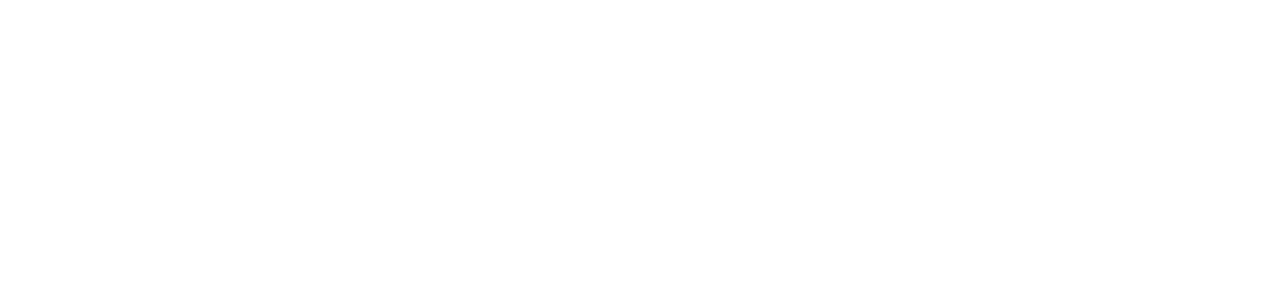
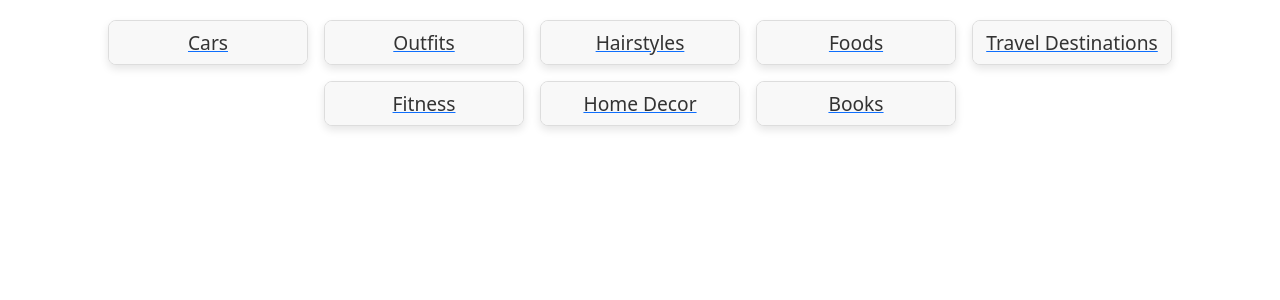
Before and after one commit to jessetfb/CORE-11-FRONTEND, a React (Vite) app in the folder vite-project/: page /create-hashtags in a window 1280 px wide. Before the commit this address had no page. Shown: the top 300 px of the page. Built offline with nearby package versions, Linux system fonts and the light colour scheme; sample sign-in values are in the browser's storage.

Commit message:
hashtags final touches

```diff
--- a/vite-project/package.json
+++ b/vite-project/package.json
@@ -18,7 +18,7 @@
     "react": "^18.3.1",
     "react-bootstrap": "^2.10.4",
     "react-dom": "^18.3.1",
-    "react-router-dom": "^6.26.0"
+    "react-router-dom": "^6.26.1"
   },
   "devDependencies": {
     "@eslint/js": "^9.8.0",
--- a/vite-project/src/Pages/HomePage.jsx
+++ b/vite-project/src/Pages/HomePage.jsx
@@ -1,9 +1,10 @@
 import React, { useState, useEffect } from 'react';
 import NavbarComponent from '../components/Navbar';
 import Core from '../components/Cores';
-import HashtagsSection from '../components/HashtagsSection';
 import Footer from '../components/footer';
 import { useNavigate } from 'react-router-dom';
+import CreateHashtags from '../components/CreateHashtags';
+import ManageHashtags from '../components/ManageHashtags';
 
 const Home = () => {
   const [isLoggedIn, setIsLoggedIn] = useState(false);
@@ -35,7 +36,7 @@ const Home = () => {
   return (
     <>
       <NavbarComponent isLoggedIn={isLoggedIn} user={user} onLogout={handleLogout} />
-      <HashtagsSection />
+      <CreateHashtags />
       <Core />
       <Footer />
     </>
--- a/vite-project/src/Routes.jsx
+++ b/vite-project/src/Routes.jsx
@@ -4,9 +4,9 @@ import Home from './Pages/HomePage';
 import LandingPage from './Pages/LandingPage';
 import Register from './components/registration';
 import ProtectedRoute from './components/ProtectedRoute';
-import HashtagPage from './components/HashtagPage'; // Import the HashtagPage component
-import HashtagsSection from './components/HashtagsSection'; // Import the HashtagsSection component
-import Dashboard from "./Pages/dashboard"; // Import Dashboard from the Pages folder
+import CreateHashtags from './components/CreateHashtags';
+import ManageHashtags from './components/ManageHashtags';
+import Dashboard from "./Pages/dashboard";
 
 function AppRoutes() {
   return (
@@ -24,15 +24,25 @@ function AppRoutes() {
             </ProtectedRoute>
           }
         />
+
         <Route
-          path="/hashtag/:tag"
+          path="/create-hashtags"
           element={
             <ProtectedRoute>
-              <HashtagPage /> {/* Route for hashtag filtering */}
+              <CreateHashtags /> {/* Route for hashtag filtering */}
             </ProtectedRoute>
           }
         />
-        {/* Add other protected routes here */}
+
+        <Route
+          path="/board/:id"
+          element={
+            <ProtectedRoute>
+              <ManageHashtags /> {/* Route for managing hashtags */}
+            </ProtectedRoute>
+          }
+        />
+
         <Route
           path="/dashboard"
           element={
--- /dev/null
+++ b/vite-project/src/components/CreateHashtags.jsx
@@ -0,0 +1,21 @@
+// src/components/BoardsList.js
+import React from 'react';
+import { Link } from 'react-router-dom';
+import { boards } from '../data/boards';
+import "/home/joey/development/code/phase-5/final/new/CORE-11-FRONTEND/vite-project/src/components/hashtags.css"
+
+function CreateHashtags() {
+  return (
+    <div className="boards-list">
+      {boards.map(board => (
+        <div key={board.id} className="board-item">
+          <Link to={`/board/${board.id}`}>
+            <h2>{board.title}</h2>
+          </Link>
+        </div>
+      ))}
+    </div>
+  );
+}
+
+export default CreateHashtags;
--- /dev/null
+++ b/vite-project/src/components/ManageHashtags.jsx
@@ -0,0 +1,26 @@
+
+import React from 'react';
+import { useParams } from 'react-router-dom';
+import { boards } from '../data/boards';
+import Pins from './Pins';
+import "/home/joey/development/code/phase-5/final/new/CORE-11-FRONTEND/vite-project/src/components/hashtags.css"
+
+function ManageHashtags() {
+  const { id } = useParams();
+  const board = boards.find(b => b.id === parseInt(id));
+
+  if (!board) return <p>Board not found.</p>;
+
+  return (
+    <div className="board">
+      <h1>{board.title}</h1>
+      <div className="pins">
+        {board.pins.map(pin => (
+          <Pins key={pin.id} pin={pin} />
+        ))}
+      </div>
+    </div>
+  );
+}
+
+export default ManageHashtags;
--- /dev/null
+++ b/vite-project/src/components/Pins.jsx
@@ -0,0 +1,13 @@
+// src/components/Pin.js
+import React from 'react';
+
+function Pin({ pin }) {
+  return (
+    <div className="pin">
+      <img src={pin.imageUrl} alt={pin.title} />
+      <p>{pin.title}</p>
+    </div>
+  );
+}
+
+export default Pin;
--- a/vite-project/src/components/hashtags.css
+++ b/vite-project/src/components/hashtags.css
@@ -1,63 +1,74 @@
-.hashtags-section {
-    margin: 20px 0;
+/* src/styles.css */
+
+/* Style for the Boards List */
+.boards-list {
+  display: flex;
+  flex-wrap: wrap;
+  gap: 16px;
+  padding: 20px;
+  justify-content: center;
 }
 
-  .hashtags-container {
-    display: flex;
-    flex-wrap: nowrap;
-    overflow-x: auto;
-    padding: 10px 0;
-    gap: 15px; /* Space between cards */
-  }
-
-  .hashtag-card {
-    cursor: pointer;
+.board-item {
+  background-color: #fff;
   border: 1px solid #ddd;
   border-radius: 8px;
   box-shadow: 0 4px 8px rgba(0, 0, 0, 0.1);
+  width: 200px; /* Adjust as needed */
+  overflow: hidden;
   transition: transform 0.3s, box-shadow 0.3s;
-    width: 150px; /* Adjust width as needed */
 }
 
-  .hashtag-card:hover {
+.board-item:hover {
   transform: scale(1.05);
   box-shadow: 0 8px 16px rgba(0, 0, 0, 0.2);
 }
 
-  .card-img-top {
-    height: 100px; /* Adjust height as needed */
-    object-fit: cover;
+.board-item h2 {
+  margin: 0;
+  font-size: 1.2rem;
+  padding: 10px;
+  text-align: center;
+  background-color: #f8f8f8;
+  color: #333;
 }
 
-  .card-body {
-    text-align: center;
+/* Style for the Individual Board Page */
+.board {
+  padding: 20px;
 }
 
-  .card-title {
-    font-size: 1.1rem;
-    font-weight: bold;
+.pins {
+  display: flex;
+  flex-wrap: wrap;
+  gap: 16px;
+  justify-content: center;
+}
+
+.pin {
+  background-color: #fff;
+  border: 1px solid #ddd;
+  border-radius: 8px;
+  overflow: hidden;
+  box-shadow: 0 4px 8px rgba(0, 0, 0, 0.1);
+  transition: transform 0.3s, box-shadow 0.3s;
+  width: 200px; /* Adjust as needed */
+}
+
+.pin:hover {
+  transform: scale(1.05);
+  box-shadow: 0 8px 16px rgba(0, 0, 0, 0.2);
+}
+
+.pin img {
+  width: 100%;
+  height: auto;
+}
+
+.pin p {
+  margin: 0;
+  padding: 10px;
+  text-align: center;
+  background-color: #f8f8f8;
   color: #333;
 }
-  .hashtags-section {
-    margin-top: 20px;
-  }
-
-  .hashtag-card {
-    cursor: pointer;
-    transition: transform 0.2s ease;
-  }
-
-  .hashtag-card:hover {
-    transform: scale(1.05);
-  }
-
-  .card-img-top {
-    height: 200px; /* Adjust based on your needs */
-    object-fit: cover;
-  }
-
-  @media (max-width: 768px) {
-    .card-img-top {
-      height: 150px; /* Adjust based on your needs */
-    }
-  }
--- /dev/null
+++ b/vite-project/src/data/boards.js
@@ -0,0 +1,83 @@
+// src/data/boards.js
+export const boards = [
+    {
+      id: 1,
+      title: 'Cars',
+      pins: [
+        { id: 1, imageUrl: 'https://i.pinimg.com/236x/05/90/be/0590be27179342fdf898f784a0e9e9d7.jpg', title: 'Sports Car' },
+        { id: 2, imageUrl: 'https://i.pinimg.com/236x/4f/2c/1e/4f2c1e17cf0ec9158106dabd2f18daf5.jpg', title: 'Luxury Sedan' },
+        { id: 9, imageUrl: 'https://i.pinimg.com/236x/61/bd/54/61bd54db8650e8483583444b32abf6c0.jpg', title: 'Electric Car' },
+        { id: 10, imageUrl: 'https://i.pinimg.com/236x/67/3a/78/673a781c5b2dd1731bd1c1135717a08a.jpg', title: 'Classic Car' }
+      ]
+    },
+    {
+      id: 2,
+      title: 'Outfits',
+      pins: [
+        { id: 3, imageUrl: 'https://i.pinimg.com/236x/9e/7d/b0/9e7db0f6662776b3f25d3409ee60a9fc.jpg', title: 'Summer Dress' },
+        { id: 4, imageUrl: 'https://i.pinimg.com/236x/26/a0/1c/26a01c76761efbf2b4ff61fa6399dd6d.jpg', title: 'Winter Coat' },
+        { id: 11, imageUrl: 'https://i.pinimg.com/474x/5c/46/e2/5c46e254b3c700053b9df986b518bfb6.jpg', title: 'Casual Jeans' },
+        { id: 12, imageUrl: 'https://i.pinimg.com/236x/3b/5d/06/3b5d0634db4fcabd4ccb557723aca81f.jpg', title: 'Business Suit' }
+      ]
+    },
+    {
+      id: 3,
+      title: 'Hairstyles',
+      pins: [
+        { id: 5, imageUrl: 'https://i.pinimg.com/236x/81/b9/43/81b94398f8d21fde40ad5aaa50b03d6a.jpg', title: 'Braids' },
+        { id: 6, imageUrl: 'https://i.pinimg.com/474x/d8/97/e8/d897e83ebf7db426058ef1f208b0215b.jpg', title: 'Updo' },
+        { id: 13, imageUrl: 'https://i.pinimg.com/236x/98/f7/be/98f7be4237c9dace30c4b70a45d8b691.jpg', title: 'Curly Hair' },
+        { id: 14, imageUrl: 'https://i.pinimg.com/236x/a2/80/4e/a2804e7da7125e189340b60ab8d02883.jpg', title: 'Straight Hair' }
+      ]
+    },
+    {
+      id: 4,
+      title: 'Foods',
+      pins: [
+        { id: 7, imageUrl: 'https://i.pinimg.com/236x/66/69/aa/6669aa09bc7baabaf050f80c86416806.jpg', title: 'Pasta' },
+        { id: 8, imageUrl: 'https://i.pinimg.com/236x/9b/4f/87/9b4f877a9336c4a4cfc2291ffd8d557e.jpg', title: 'Sushi' },
+        { id: 15, imageUrl: 'https://i.pinimg.com/236x/b1/4e/96/b14e967be4d2d4d121ec19d6de13ea7c.jpg', title: 'Pizza' },
+        { id: 16, imageUrl: 'https://i.pinimg.com/474x/ec/f9/43/ecf943c03c8ab66ec6ff7506b1b9251f.jpg', title: 'Burger' }
+      ]
+    },
+    {
+      id: 5,
+      title: 'Travel Destinations',
+      pins: [
+        { id: 17, imageUrl: 'https://i.pinimg.com/236x/34/fe/dd/34feddf8a34db6f4ed6cbfaac066bab7.jpg', title: 'Paris' },
+        { id: 18, imageUrl: 'https://i.pinimg.com/236x/8e/f3/b3/8ef3b3df1c2df6588a0eb73d352fea13.jpg', title: 'New York' },
+        { id: 19, imageUrl: 'https://i.pinimg.com/236x/aa/df/ba/aadfba80c32936d84af2d27769dc73ab.jpg', title: 'Tokyo' },
+        { id: 20, imageUrl: 'https://i.pinimg.com/236x/eb/7a/d0/eb7ad0b70005e638a32f7bb8e446f612.jpg', title: 'Sydney' }
+      ]
+    },
+    {
+      id: 6,
+      title: 'Fitness',
+      pins: [
+        { id: 21, imageUrl: 'https://i.pinimg.com/236x/00/37/09/00370920c0a6867fc5e8a319372a4fad.jpg', title: 'Yoga' },
+        { id: 22, imageUrl: 'https://i.pinimg.com/236x/9e/46/4b/9e464bd302c9462b17dc2cbe1da995cc.jpg', title: 'Running' },
+        { id: 23, imageUrl: 'https://i.pinimg.com/236x/f1/55/45/f155450a226cffb3d24c9963700a65bb.jpg', title: 'Gym Workout' },
+        { id: 24, imageUrl: 'https://i.pinimg.com/736x/37/4e/7b/374e7beaf1c5cf971a806f6aa2651c51.jpg', title: 'Cycling' }
+      ]
+    },
+    {
+      id: 7,
+      title: 'Home Decor',
+      pins: [
+        { id: 25, imageUrl: 'https://i.pinimg.com/236x/f8/89/67/f889673d926c1a916f872e630d0cee14.jpg', title: 'Modern Living Room' },
+        { id: 26, imageUrl: 'https://i.pinimg.com/236x/4f/57/01/4f5701bd1e6847fce0a2fc715ee804a6.jpg', title: 'Cozy Bedroom' },
+        { id: 27, imageUrl: 'https://i.pinimg.com/236x/1a/04/af/1a04afc302b7329f07c732cfec96f969.jpg', title: 'Kitchen Design' },
+        { id: 28, imageUrl: 'https://i.pinimg.com/474x/b4/91/bb/b491bb4ac861f0a1b497a4b8d8b55ebe.jpg', title: 'Garden Area' }
+      ]
+    },
+    {
+      id: 8,
+      title: 'Books',
+      pins: [
+        { id: 29, imageUrl: 'https://i.pinimg.com/474x/2e/b0/2d/2eb02dc4133acff9ff4cd6b9160fd484.jpg', title: 'To Kill a Mockingbird' },
+        { id: 30, imageUrl: 'https://i.pinimg.com/236x/43/75/b7/4375b7d9bf24b88aa53744b417227485.jpg', title: '1984' },
+        { id: 31, imageUrl: 'https://i.pinimg.com/236x/43/99/cd/4399cdfed8b9b26da63ea6ddef4e5d55.jpg', title: 'Pride and Prejudice' },
+        { id: 32, imageUrl: 'https://i.pinimg.com/236x/9b/7d/ff/9b7dffb5b6539ca32f3c75d60ef7c697.jpg', title: 'The Great Gatsby' }
+      ]
+    }
+  ];
```
Also changed, not shown: vite-project/src/components/HashtagsSection.jsx (deleted, +0 -71 lines), vite-project/src/components/.jsx (renamed from vite-project/src/components/HashtagPage.jsx), 1 other file (tests, documents, lock files or other folders). Lines whose indentation alone changed are shown as unchanged.
